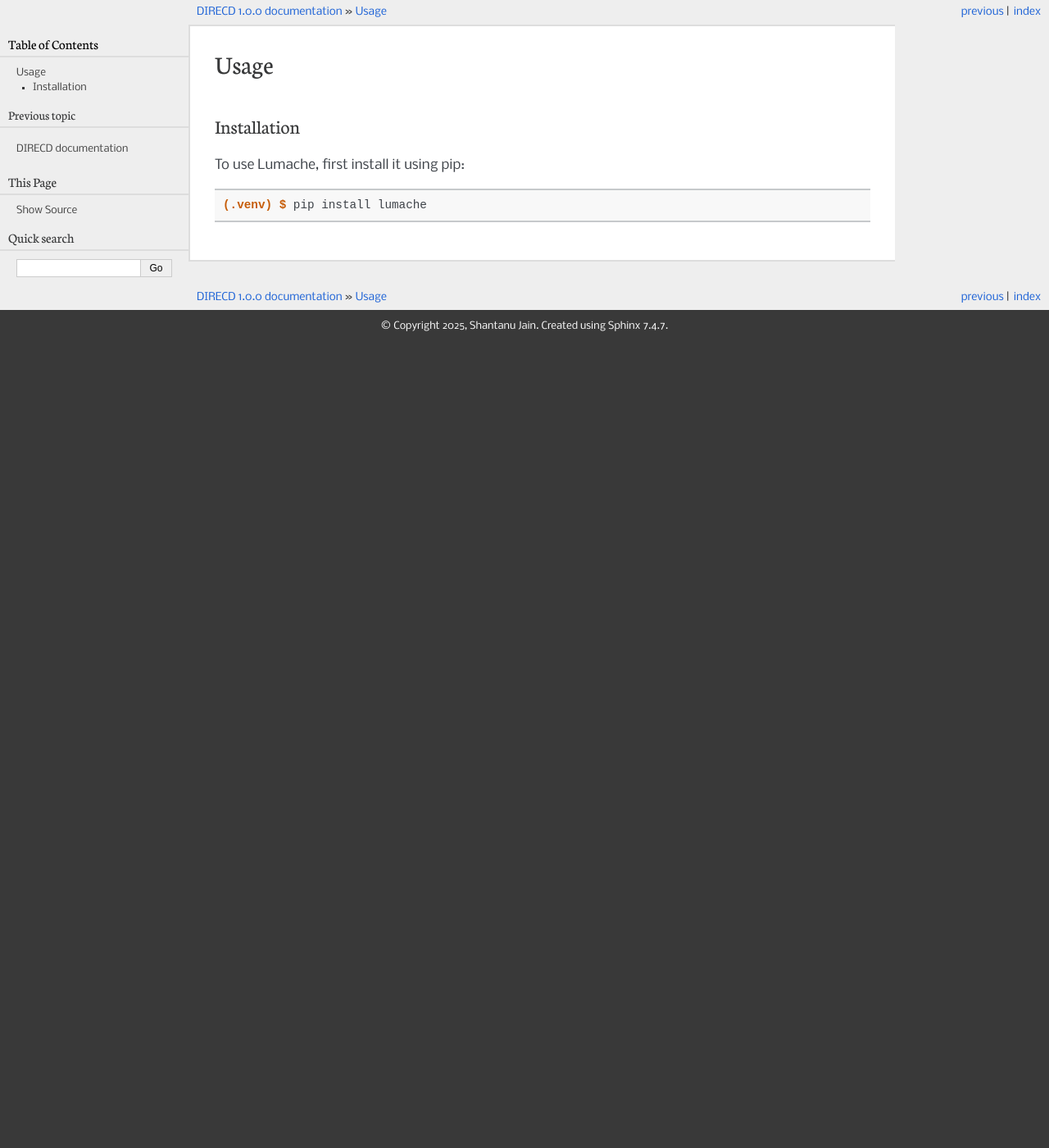
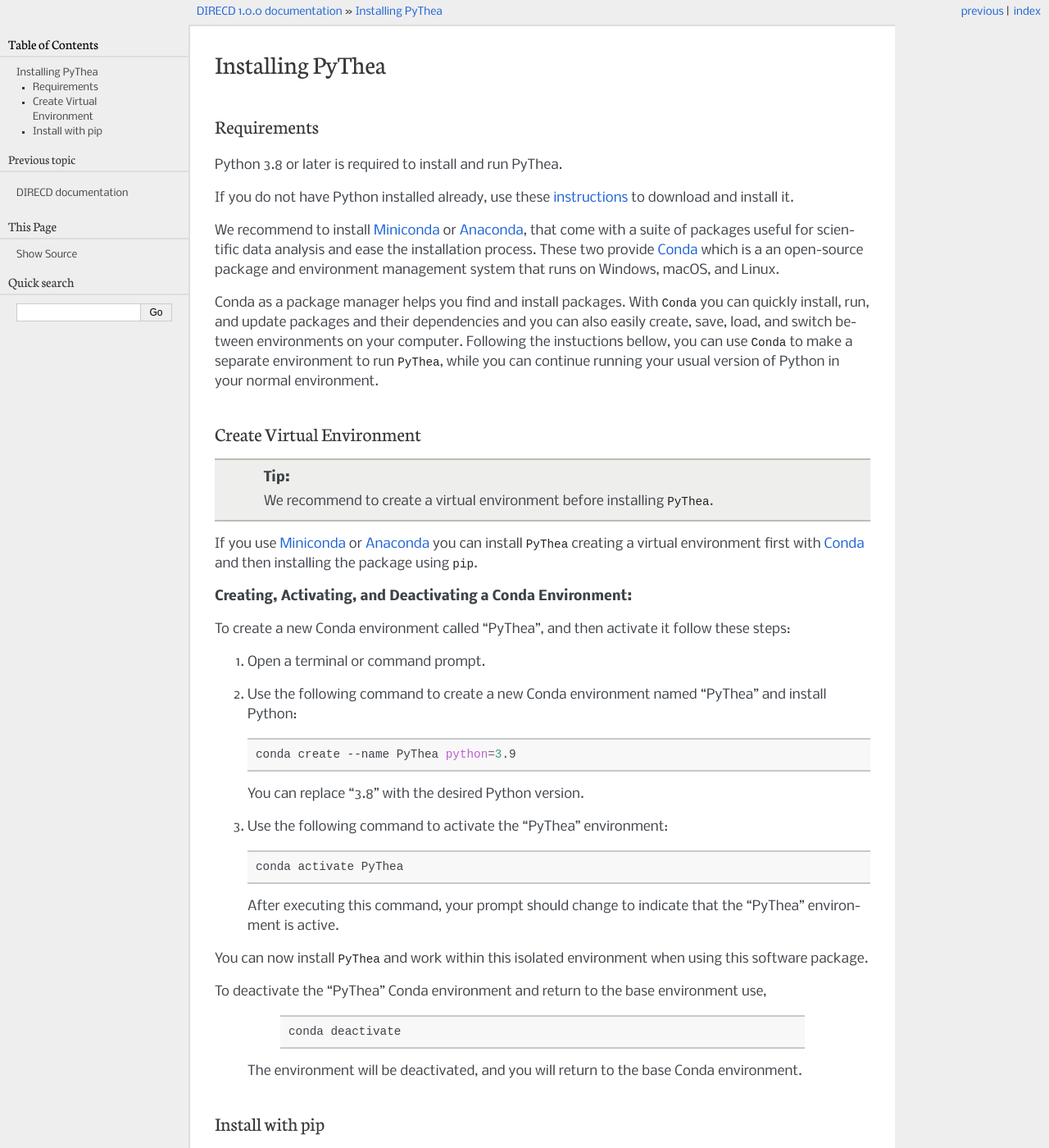
Before and after one commit to jain-shantanu/DIRECD_soft, a Sphinx documentation site: the page built from source/Installing.rst, in a window 1280 px wide and 1400 px high. Shown: the whole window at 82% size. Built offline with Sphinx 7.4.7, drawn with Linux system fonts in a browser that asks for light colours; some of the changed text lies outside the part shown.

Commit message:
Update Installing.rst

```diff
--- a/source/Installing.rst
+++ b/source/Installing.rst
@@ -1,11 +1,76 @@
-Usage
-=====
+.. _installing-pythea:
 
-Installation
+Installing PyThea
+=================
+
+Requirements
 ------------
 
-To use Lumache, first install it using pip:
+Python 3.8 or later is required to install and run PyThea.
 
-.. code-block:: console
+If you do not have Python installed already, use these `instructions <https://www.python.org/downloads>`_ to download and install it.
 
-   (.venv) $ pip install lumache
+We recommend to install `Miniconda <https://docs.conda.io/en/latest/miniconda.html>`_ or `Anaconda <https://www.anaconda.com/download>`_, that come with a suite of packages useful for scientific data analysis and ease the installation process. These two provide `Conda <https://docs.conda.io/en/latest/>`_ which is a an open-source package and environment management system that runs on Windows, macOS, and Linux.
+
+Conda as a package manager helps you find and install packages. With ``Conda`` you can quickly install, run, and update packages and their dependencies and you can also easily create, save, load, and switch between environments on your computer. Following the instuctions bellow, you can use ``Conda`` to make a separate environment to run ``PyThea``, while you can continue running your usual version of Python in your normal environment.
+
+Create Virtual Environment
+--------------------------
+
+.. tip::
+
+  We recommend to create a virtual environment before installing ``PyThea``.
+
+If you use `Miniconda <https://docs.conda.io/en/latest/miniconda.html>`_ or `Anaconda <https://www.anaconda.com/download>`_
+you can install ``PyThea`` creating a virtual environment first with `Conda <https://docs.conda.io/en/latest/>`_
+and then installing the package using ``pip``.
+
+**Creating, Activating, and Deactivating a Conda Environment:**
+
+To create a new Conda environment called "PyThea", and then activate it follow these steps:
+
+1. Open a terminal or command prompt.
+
+2. Use the following command to create a new Conda environment named "PyThea" and install Python:
+
+   .. code-block:: bash
+
+      conda create --name PyThea python=3.9
+
+   You can replace "3.8" with the desired Python version.
+
+3. Use the following command to activate the "PyThea" environment:
+
+   .. code-block:: bash
+
+      conda activate PyThea
+
+   After executing this command, your prompt should change to indicate that the "PyThea" environment is active.
+
+You can now install ``PyThea`` and work within this isolated environment when using this software package.
+
+To deactivate the "PyThea" Conda environment and return to the base environment use,
+
+   .. code-block:: bash
+
+      conda deactivate
+
+ The environment will be deactivated, and you will return to the base Conda environment.
+
+Install with pip
+----------------
+
+.. code-block:: bash
+
+  # Create the virtual environment
+  conda create --name PyThea python=3.9
+
+  # Activate the environment
+  conda activate PyThea
+
+  # Install the required packages using pip
+  pip install PyThea
+
+.. warning::
+
+  Currently install with ``conda install PyThea`` is not suppoted.
```
